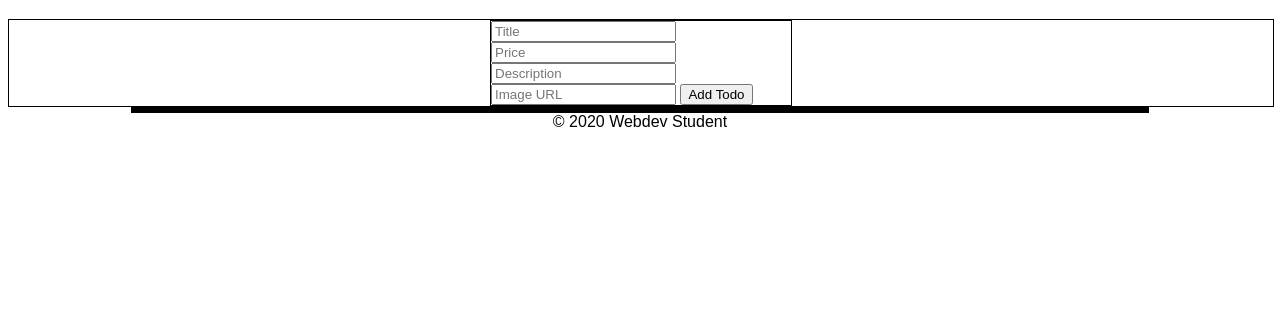
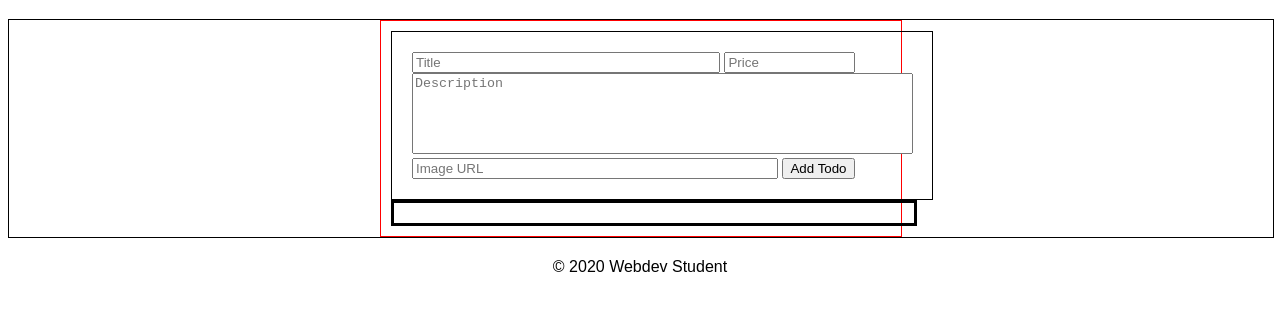
Before and after one commit to toddpolak/fsw-115, a plain HTML site: page week5/axios-todo/index.html in a window 1280 px wide. Shown: the part 61-372 px from the top of the page. Drawn offline with nearby package versions, Linux system fonts and the light colour scheme; no server answers.

Commit message:
Axios Todo

```diff
--- a/week5/axios-todo/css/style.css
+++ b/week5/axios-todo/css/style.css
@@ -8,21 +8,46 @@ header {
 
 main {
     width: 100%;
+    border: 1px solid black;
 }
 
 main div {
-    border: 1px solid black;
-    width: 100%;
+    padding: 10px;
+    border: 1px solid red;
+    width: 500px;
+    margin: auto;
 }
 
 .todoForm {
-    width: 300px;
+    padding: 20px;
+    width: 500px;
     margin: 0 auto;
     border: 1px solid black;
 }
 
 #content {
-    width: 80%;
+    width: 500px;
     margin: auto;
     border: 3px solid black;
 }
+
+input[name="title"] {
+    width: 300px;
+}
+
+input[name="price"] {
+    width: 123px;
+}
+
+textarea[name="description"] {
+    resize: none;
+}
+
+input[name="imageUrl"] {
+    width: 358px;
+}
+
+footer {
+    text-align: center;
+    padding: 20px;
+}
--- a/week5/axios-todo/index.html
+++ b/week5/axios-todo/index.html
@@ -15,16 +15,16 @@
                 <div class="todoForm">
                     <form name="todoForm">
                         <input name="title" placeholder="Title" />
-                        <input name="price" placeholder="Price" />
-                        <input name="description" placeholder="Description" />
+                        <input type="number" name="price" placeholder="Price" />
+                        <textarea name="description" rows="5" cols="60" placeholder="Description"></textarea>
                         <input name="imageUrl" placeholder="Image URL" />
                         <button>Add Todo</button>
                     </form>
                 </div>
+                <div id="content"></div>
             </div>
-            <div id="content"></div>
         </main>
-        <footer style="text-align: center">
+        <footer>
             <span>&copy; 2020 Webdev Student</span>
         </footer>
         <script src="https://cdnjs.cloudflare.com/ajax/libs/axios/0.21.0/axios.js"></script>
--- a/week5/axios-todo/src/index.js
+++ b/week5/axios-todo/src/index.js
@@ -25,18 +25,20 @@ function showTodos(response) {
         let id = response.data[i]._id
 
         let title = document.createElement('h3')
-        title.textContent = response.data[i].title
-
-        if (completed) {
-            title.style.textDecorationLine = 'line-through'
-        }
-
         let description = document.createElement('h4')
         let img = document.createElement('img')
         let mainDiv = document.createElement('div')
         let leftDiv = document.createElement('div')
         let rightDiv = document.createElement('div')
         let checkbox = document.createElement('input')
+        let deleteBtn = document.createElement('button')
+
+        title.textContent = response.data[i].title
+
+        if (completed) {
+            title.style.textDecorationStyle = "double"
+            title.style.textDecorationLine = 'line-through'
+        }
 
         checkbox.type = 'checkbox'
         checkbox.name = 'completed'
@@ -44,6 +46,15 @@ function showTodos(response) {
 
         checkbox.onclick = function() {
             axios.put('https://api.vschool.io/toddpolak/todo/' + id, {'completed': !completed})
+                .then(response => {
+                    getTodos()
+                })
+                .catch(error => console.log(error))
+        }
+
+        deleteBtn.textContent = "Delete"
+        deleteBtn.onclick = () => {
+            axios.delete('https://api.vschool.io/toddpolak/todo/' + id)
                 .then(response => {
                     getTodos()
                 })
@@ -65,13 +76,16 @@ function showTodos(response) {
 
         description.textContent = response.data[i].description
 
-        img.src = response.data[i].imgUrl
-        img.style.width = "60px"
-        img.style.height = "60px"
+        if (response.data[i].imgUrl !== undefined) {
+            img.src = response.data[i].imgUrl
+            img.style.width = "60px"
+            img.style.height = "60px"
+        }
 
-        leftDiv.appendChild(checkbox)
         leftDiv.appendChild(title)
         leftDiv.appendChild(description)
+        leftDiv.appendChild(checkbox)
+        leftDiv.appendChild(deleteBtn)
 
         rightDiv.appendChild(img)
 
@@ -96,7 +110,7 @@ todoForm.addEventListener("submit", function(event) {
 
     axios.post('https://api.vschool.io/toddpolak/todo/', newTodo)
         .then(response => {
-        showTodos(response)
+            getTodos()
     })
         .catch(error => console.log(error))
 })
```
